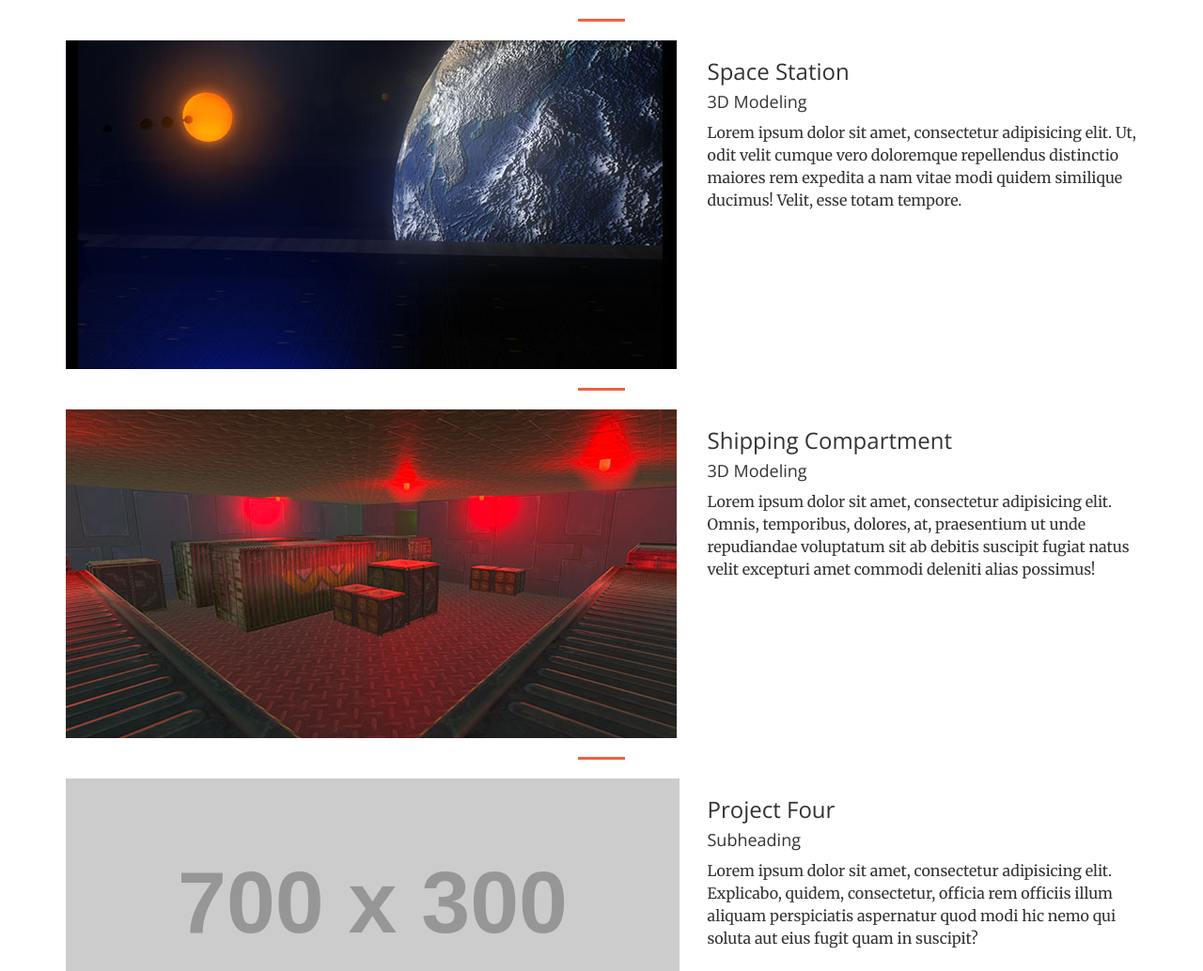
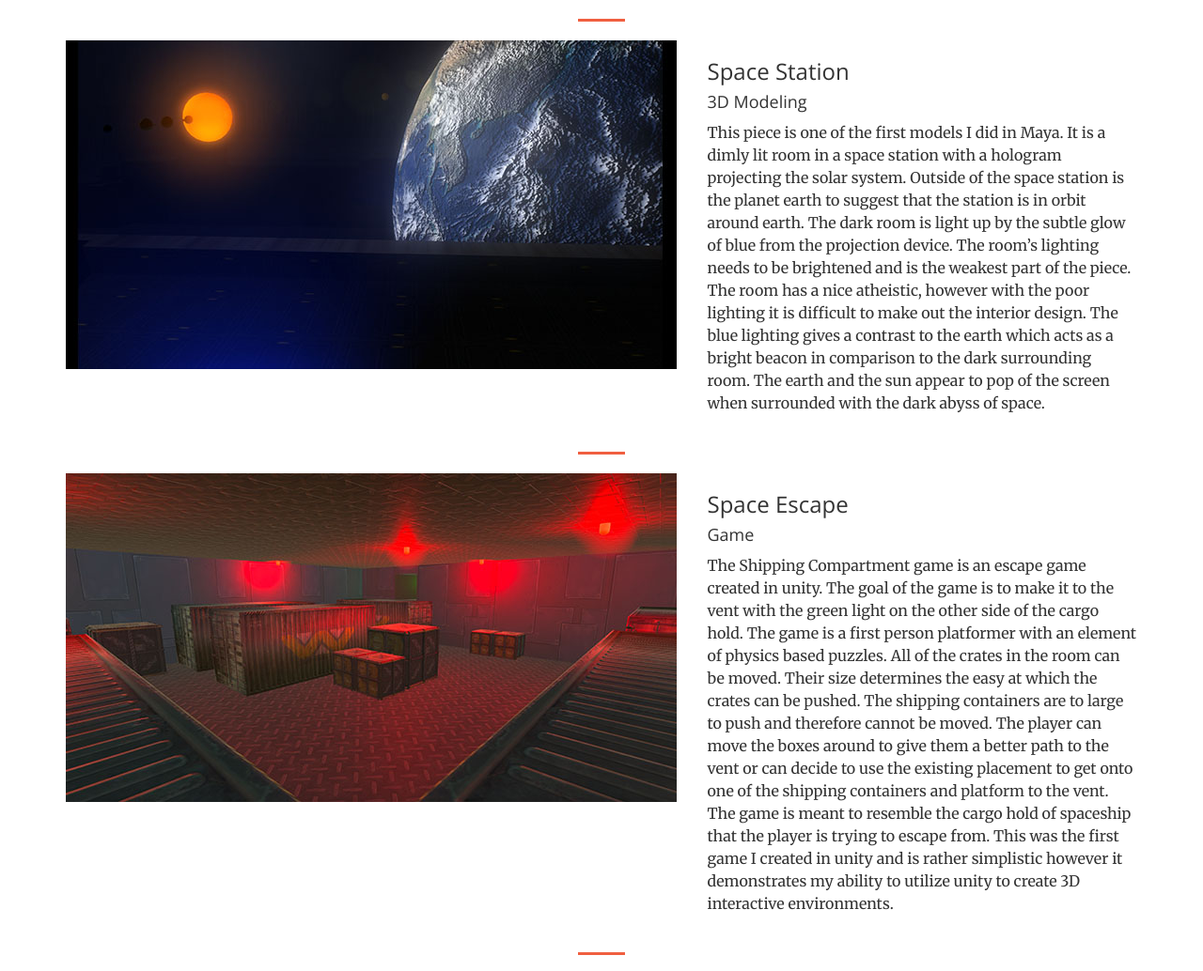
Before and after one commit to atompkin/atompkin.github.io, a website: page portfolio.html in a window 1280 px wide. Shown: the part 820-1854 px from the top of the page at 94% size. Drawn offline with nearby package versions, Linux system fonts and the light colour scheme; files that its build step writes are made by us from their sources; placeholder pictures from the web are drawn by us.

Commit message:
Added 2 project descriptions

```diff
--- a/portfolio.html
+++ b/portfolio.html
@@ -110,7 +110,7 @@
             <div class="col-md-5">
                 <h3>Space Station</h3>
                 <h4>3D Modeling</h4>
-                <p>Lorem ipsum dolor sit amet, consectetur adipisicing elit. Ut, odit velit cumque vero doloremque repellendus distinctio maiores rem expedita a nam vitae modi quidem similique ducimus! Velit, esse totam tempore.</p>
+                <p>This piece is one of the first models I did in Maya. It is a dimly lit room in a space station with a hologram projecting the solar system. Outside of the space station is the planet earth to suggest that the station is in orbit around earth. The dark room is light up by the subtle glow of blue from the projection device. The room’s lighting needs to be brightened and is the weakest part of the piece. The room has a nice atheistic, however with the poor lighting it is difficult to make out the interior design. The blue lighting gives a contrast to the earth which acts as a bright beacon in comparison to the dark surrounding room. The earth and the sun appear to pop of the screen when surrounded with the dark abyss of space.</p>
              <!--   <a class="btn btn-primary" href="#">View Project <span class="glyphicon glyphicon-chevron-right"></span></a> -->
             </div>
         </div>
@@ -126,9 +126,9 @@
                 </a>
             </div>
             <div class="col-md-5">
-                <h3>Shipping Compartment</h3>
-                <h4>3D Modeling</h4>
-                <p>Lorem ipsum dolor sit amet, consectetur adipisicing elit. Omnis, temporibus, dolores, at, praesentium ut unde repudiandae voluptatum sit ab debitis suscipit fugiat natus velit excepturi amet commodi deleniti alias possimus!</p>
+                <h3>Space Escape</h3>
+                <h4>Game</h4>
+                <p>The Shipping Compartment game is an escape game created in unity. The goal of the game is to make it to the vent with the green light on the other side of the cargo hold. The game is a first person platformer with an element of physics based puzzles. All of the crates in the room can be moved. Their size determines the easy at which the crates can be pushed. The shipping containers are to large to push and therefore cannot be moved. The player can move the boxes around to give them a better path to the vent or can decide to use the existing placement to get onto one of the shipping containers and platform to the vent. The game is meant to resemble the cargo hold of spaceship that the player is trying to escape from. This was the first game I created in unity and is rather simplistic however it demonstrates my ability to utilize unity to create 3D interactive environments.</p>
              <!--   <a class="btn btn-primary" href="#">View Project <span class="glyphicon glyphicon-chevron-right"></span></a> -->
             </div>
         </div>
@@ -200,7 +200,7 @@
         <footer>
             <div class="row">
                 <div class="col-lg-12">
-                    <p>Copyright &copy; Your Website 2014</p>
+                    <p>This site was created by Andrew Tompkins for his Junior Portfolio Review &copy; Spring 2017</p>
                 </div>
             </div>
             <!-- /.row -->
```
Also changed, not shown: index.html (+2 -2 lines).
